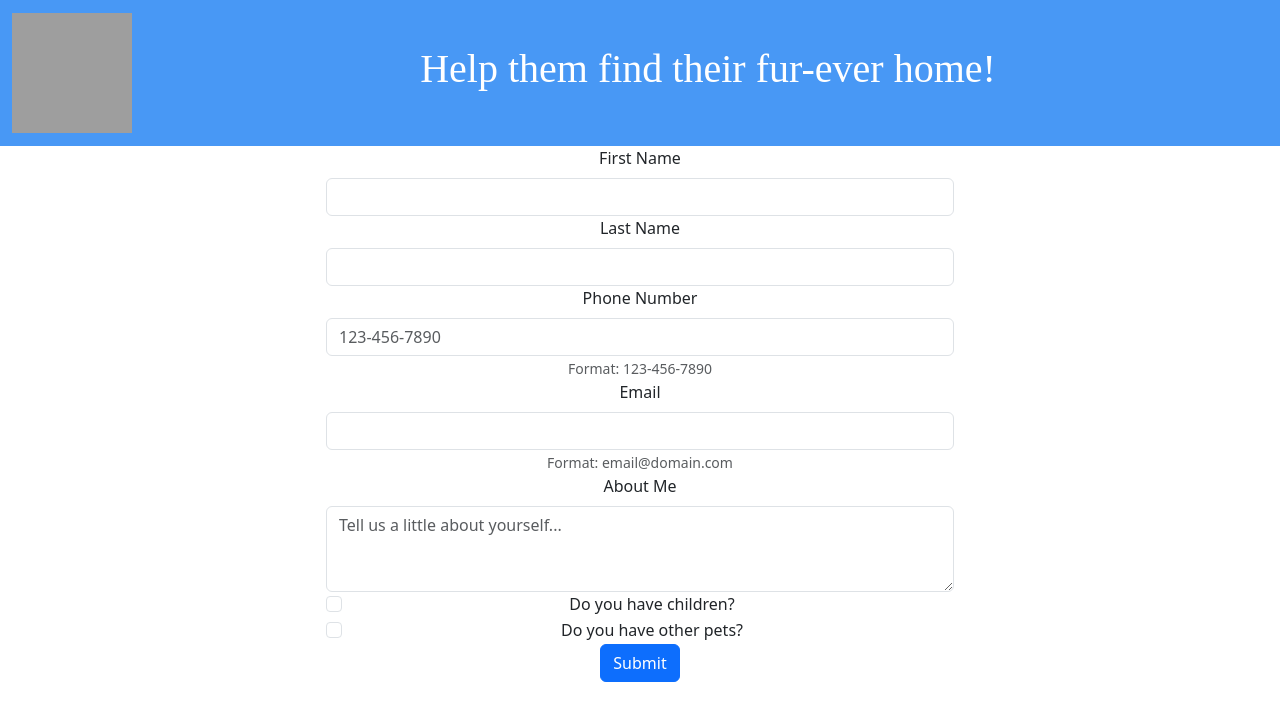
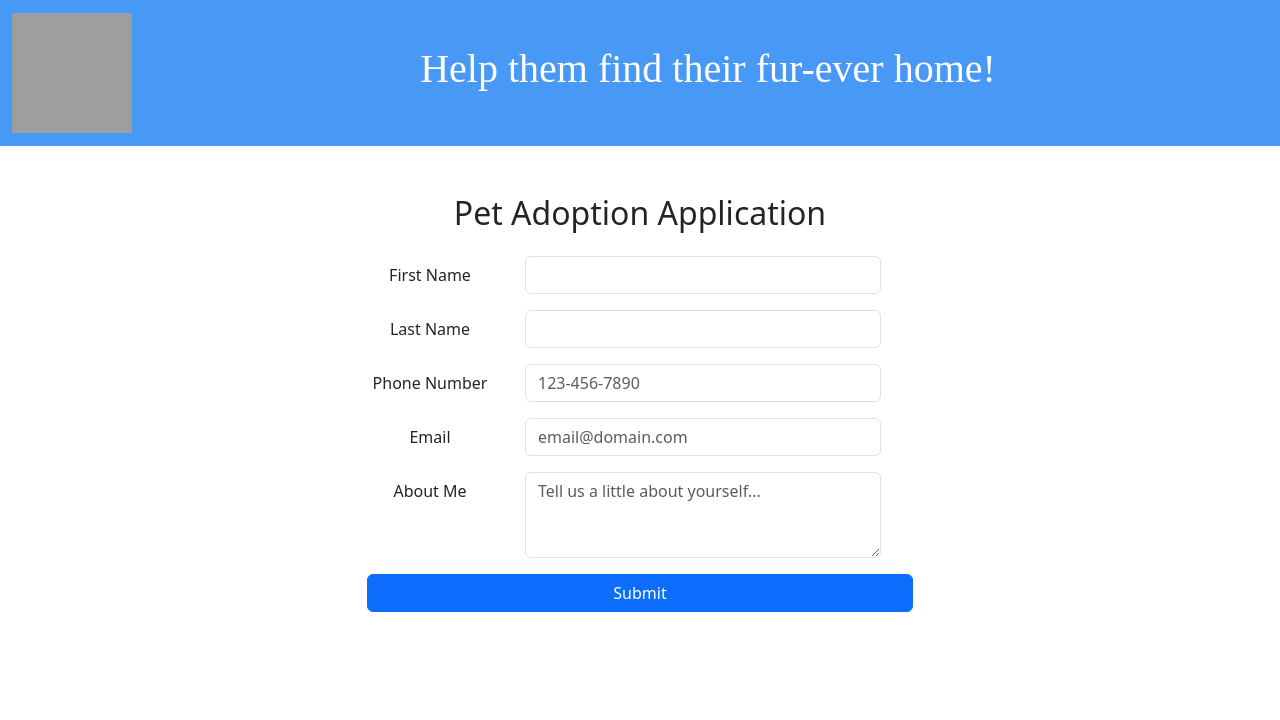
Before and after one commit to charleysmithschofield/petfinder, a React (Create React App) app in the folder pet_finder/: page /adoptions/1 in a window 1280 px wide. Shown: the top 720 px of the page. Built offline with nearby package versions, Linux system fonts and the light colour scheme; data requests are answered from the project's data file; grey boxes are pictures that could not be loaded; a web font is replaced by a local one.

Commit message:
Add styling for Adoption Form page

```diff
--- a/pet_finder/db.json
+++ b/pet_finder/db.json
@@ -54,6 +54,39 @@
       "phoneNumber": "123-456-5874",
       "email": "chicken@test.com",
       "aboutSelf": "falsdjfoaijfio"
+    },
+    {
+      "id": "9252",
+      "firstName": "Charley",
+      "lastName": "Smith-Schofield",
+      "hasFencedYard": true,
+      "hasChildren": false,
+      "hasOtherPets": true,
+      "phoneNumber": "867-334-3893",
+      "email": "charleyschofield@hotmail.com",
+      "aboutSelf": "I am the best dog mother."
+    },
+    {
+      "id": "8cf6",
+      "firstName": "Charley",
+      "lastName": "Smith-Schofield",
+      "hasFencedYard": false,
+      "hasChildren": true,
+      "hasOtherPets": false,
+      "phoneNumber": "867-334-3893",
+      "email": "charleyschofield@hotmail.com",
+      "aboutSelf": ".ksjclkfAS"
+    },
+    {
+      "id": "1ee4",
+      "firstName": "Ham",
+      "lastName": "Chicken",
+      "hasFencedYard": true,
+      "hasChildren": true,
+      "hasOtherPets": false,
+      "phoneNumber": "123-455-8686",
+      "email": "enauk@sle.com",
+      "aboutSelf": "asdkfhaksd"
     }
   ],
   "pets": [
--- a/pet_finder/src/components/PetAdoptionForm.tsx
+++ b/pet_finder/src/components/PetAdoptionForm.tsx
@@ -5,6 +5,7 @@ import { useParams } from "react-router-dom";
 import { Alert, Button, Col, Form, Row } from "react-bootstrap";
 import { AdoptionForm } from "../models/AdoptionForm";
 import { postAdoption } from "../services/adoptionService";
+import './css/petadoptionform.css';
 
 export function PetAdoptionForm() {
   const [formSubmitted, setFormSubmitted] = useState<boolean>(false);
@@ -28,7 +29,7 @@ export function PetAdoptionForm() {
     }
   }, [id]);
 
-  const handleChange = (e: React.ChangeEvent<HTMLInputElement>) => {
+  const handleChange = (e: React.ChangeEvent<HTMLInputElement | HTMLTextAreaElement>) => {
     const { name, value, type } = e.target;
 
     if (type === 'checkbox') {
@@ -51,16 +52,19 @@ export function PetAdoptionForm() {
   }
 
   return (
-    <div className="PetAdoptionForm">
+    <div className="PetAdoptionForm container my-5">
       <Row>
         <Col lg={3}></Col>
         <Col lg={6}>
           {formSubmitted ? (
-            <Alert variant="success">One of our team members will get back to you as soon as possible, thank you!</Alert>
+            <Alert variant="success">Thank you for your submission, our team will get back to you shortly!</Alert>
           ) : (
             <Form onSubmit={onSubmit}>
-              <Form.Group controlId="firstName">
-                <Form.Label>First Name</Form.Label>
+              <h2 className="text-center mb-4">Pet Adoption Application</h2>
+
+              <Form.Group as={Row} controlId="firstName">
+                <Form.Label column sm={4}>First Name</Form.Label>
+                <Col sm={8}>
                   <Form.Control
                     type="text"
                     name="firstName"
@@ -68,10 +72,12 @@ export function PetAdoptionForm() {
                     onChange={handleChange}
                     required
                   />
+                </Col>
               </Form.Group>
 
-              <Form.Group controlId="lastName">
-                <Form.Label>Last Name</Form.Label>
+              <Form.Group as={Row} controlId="lastName">
+                <Form.Label column sm={4}>Last Name</Form.Label>
+                <Col sm={8}>
                   <Form.Control
                     type="text"
                     name="lastName"
@@ -79,10 +85,12 @@ export function PetAdoptionForm() {
                     onChange={handleChange}
                     required
                   />
+                </Col>
               </Form.Group>
 
-              <Form.Group controlId="phoneNumber">
-                <Form.Label>Phone Number</Form.Label>
+              <Form.Group as={Row} controlId="phoneNumber">
+                <Form.Label column sm={4}>Phone Number</Form.Label>
+                <Col sm={8}>
                   <Form.Control
                     type="tel"
                     name="phoneNumber"
@@ -91,27 +99,26 @@ export function PetAdoptionForm() {
                     pattern="[0-9]{3}-[0-9]{3}-[0-9]{4}"
                     placeholder="123-456-7890"
                   />
-                <Form.Text className="text-muted">
-                  Format: 123-456-7890
-                </Form.Text>
+                </Col>
               </Form.Group>
 
-              <Form.Group controlId="email">
-                <Form.Label>Email</Form.Label>
+              <Form.Group as={Row} controlId="email">
+                <Form.Label column sm={4}>Email</Form.Label>
+                <Col sm={8}>
                   <Form.Control
                     type="email"
                     name="email"
                     value={formValues.email}
                     onChange={handleChange}
                     pattern="\S+@\S+\.\S+"
+                    placeholder="email@domain.com"
                   />
-                <Form.Text className="text-muted">
-                  Format: email@domain.com
-                </Form.Text>
+                </Col>
               </Form.Group>
 
-              <Form.Group controlId="aboutSelf">
-                <Form.Label>About Me</Form.Label>
+              <Form.Group as={Row} controlId="aboutSelf">
+                <Form.Label column sm={4}>About Me</Form.Label>
+                <Col sm={8}>
                   <Form.Control
                     as="textarea"
                     name="aboutSelf"
@@ -120,38 +127,44 @@ export function PetAdoptionForm() {
                     rows={3}
                     placeholder="Tell us a little about yourself..."
                   />
+                </Col>
               </Form.Group>
-
               {pet?.animalType === 'dog' && (
+                <div className="checkbox-section">
+                  {/* Group of checkboxes for dog-specific questions */}
+                  <Form.Group controlId="hasFencedYard" className="mb-3">
                     <Form.Check
                       type="checkbox"
-                  id="hasFencedYard"
-                  label="Do you have a fenced yard?"
                       name="hasFencedYard"
                       checked={formValues.hasFencedYard}
                       onChange={handleChange}
+                      label="Do you have a fenced yard?"
                     />
-              )}
+                  </Form.Group>
 
+                  <Form.Group controlId="hasChildren" className="mb-3">
                     <Form.Check
                       type="checkbox"
-                id="hasChildren"
-                label="Do you have children?"
                       name="hasChildren"
                       checked={formValues.hasChildren}
                       onChange={handleChange}
+                      label="Do you have children?"
                     />
+                  </Form.Group>
 
+                  <Form.Group controlId="hasOtherPets" className="mb-3">
                     <Form.Check
                       type="checkbox"
-                id="hasOtherPets"
-                label="Do you have other pets?"
                       name="hasOtherPets"
                       checked={formValues.hasOtherPets}
                       onChange={handleChange}
+                      label="Do you have other pets?"
                     />
+                  </Form.Group>
+                </div>
+              )}
 
-              <Button variant="primary" type="submit">
+              <Button variant="primary" type="submit" className="w-100">
                 Submit
               </Button>
             </Form>
--- /dev/null
+++ b/pet_finder/src/components/css/petadoptionform.css
@@ -0,0 +1,68 @@
+.PetAdoptionForm .form-group {
+  display: flex;
+  align-items: center;
+  margin-bottom: 1rem;
+}
+
+.PetAdoptionForm label {
+  flex: 0 0 150px;
+  margin-right: 0.5rem;
+  align-items: center;
+  margin-bottom: 1rem;
+}
+
+.PetAdoptionForm .form-control {
+  flex-grow: 1;
+  align-items: center;
+  margin-bottom: 1rem;
+}
+
+.PetAdoptionForm .form-check {
+  display: flex;
+  align-items: center;
+  justify-content: flex-start;
+  margin-bottom: 1rem;
+}
+
+.PetAdoptionForm .form-check-label {
+  margin-left: 0.5rem;
+}
+
+.input-margin {
+  margin-left: 1rem;
+}
+
+
+.PetAdoptionForm input[type="checkbox"] {
+  margin-right: 0.5rem;
+}
+
+.PetAdoptionForm .form-check-input {
+  border: 2px solid #007bff;
+  width: 20px;
+  height: 20px;
+  appearance: none;
+  border-radius: 4px;
+}
+
+.PetAdoptionForm .form-check-input:checked {
+  border: 2px solid #007bff;
+}
+
+.PetAdoptionForm .form-check-input:checked::before {
+  content: '';
+  display: block;
+  width: 20px;
+  height: 20px;
+  background: #007bff;
+}
+
+.checkbox-section {
+  display: flex;
+  flex-wrap: nowrap;
+  margin-top: 1rem;
+}
+
+.checkbox-section .form-group {
+  margin-bottom: 0;
+}
```
Lines whose indentation alone changed are shown as unchanged.
